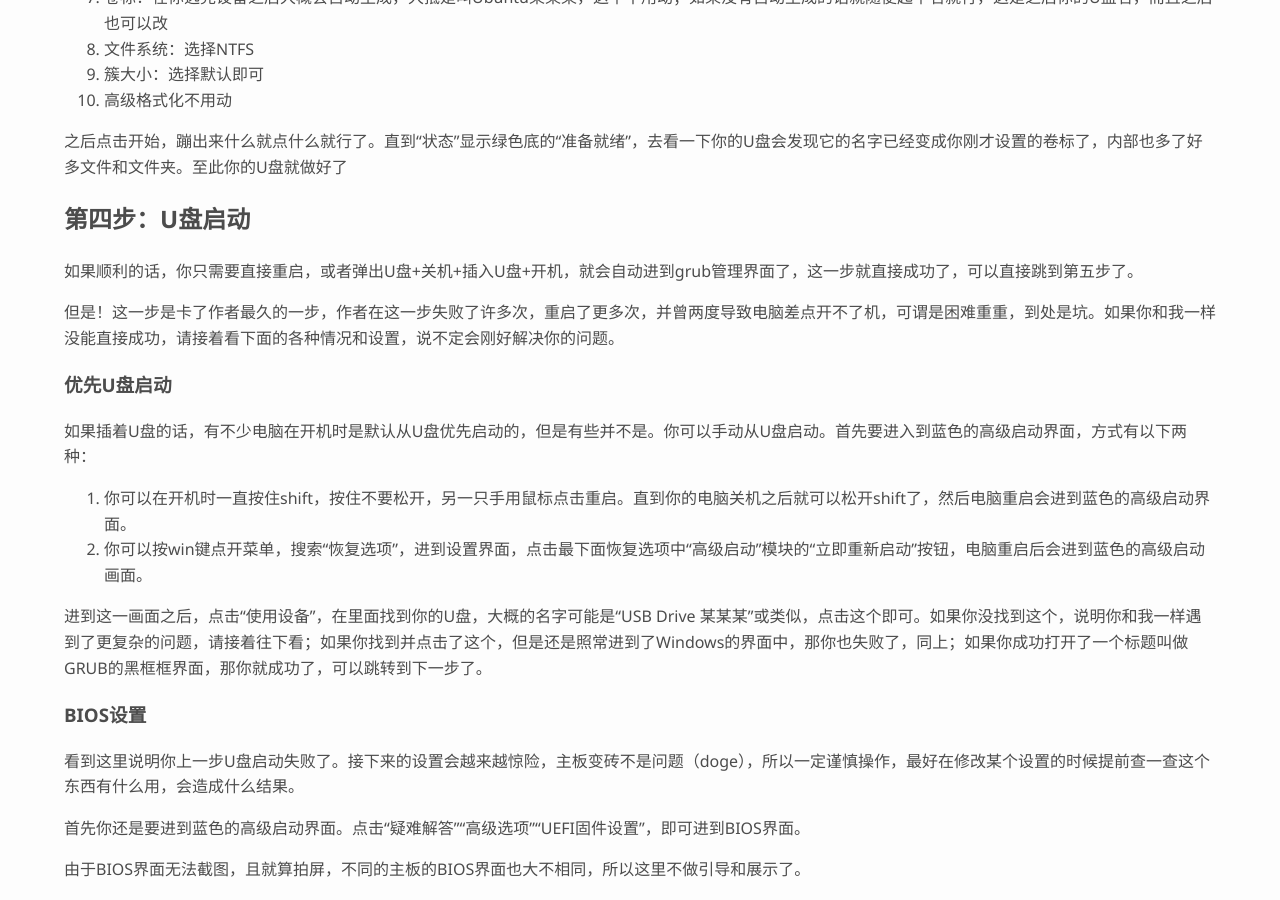
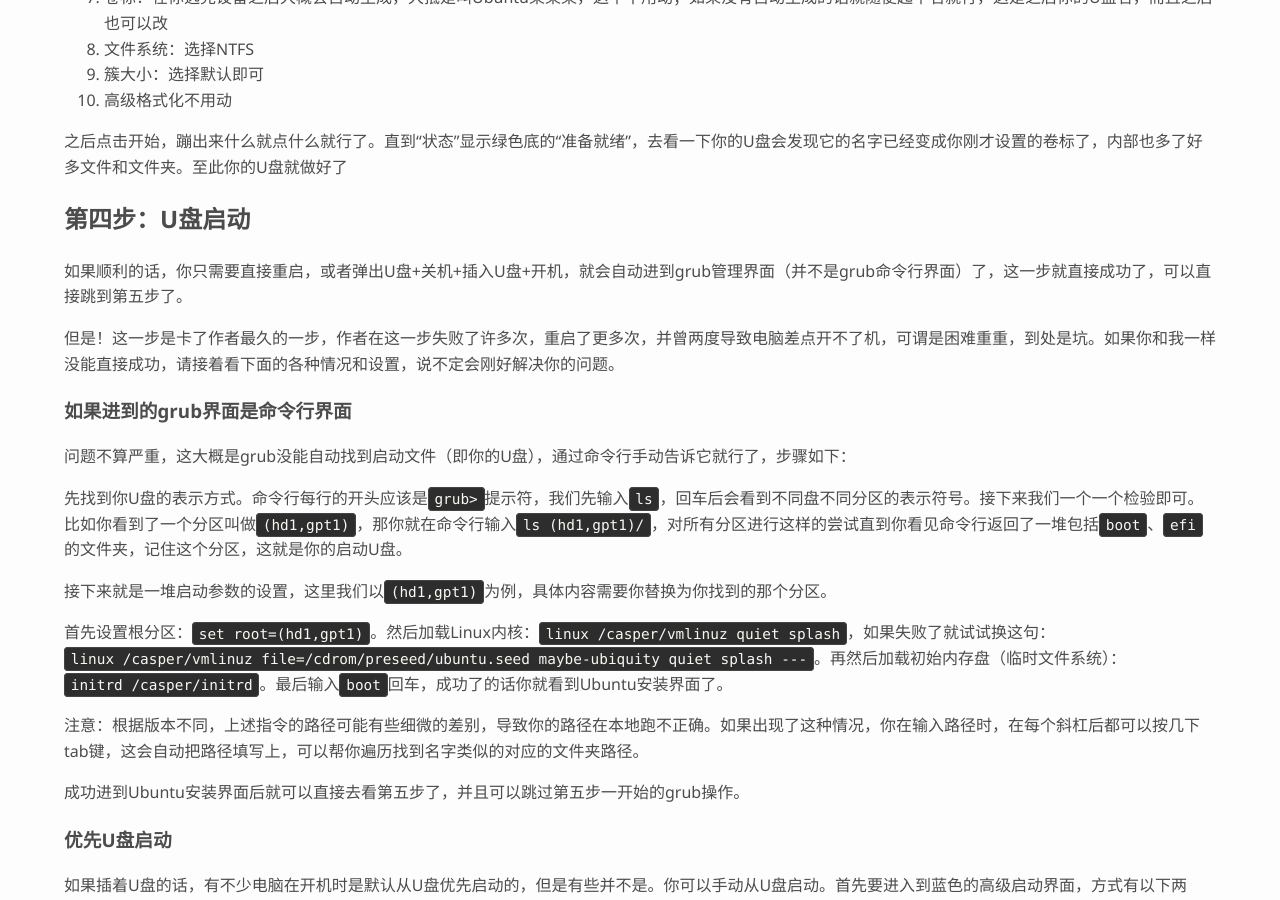
Before and after one commit to kuiningzzzz/kuiningzzzz.github.io, a Jekyll site: the page built from tutorial/ubuntu_two_OS.md, in a window 1280 px wide and 900 px high, scrolled down 3539 px. Built offline with Jekyll 4.4.1, drawn with Linux system fonts in a browser that asks for light colours; comment, search, counter and statistics services are not loaded.

Commit message:
(finish)ubuntu双系统攻略

```diff
--- a/tutorial/ubuntu_two_OS.md
+++ b/tutorial/ubuntu_two_OS.md
@@ -69,9 +69,23 @@ title: 在Windows系统上搭建Ubuntu双系统
 
 ## 第四步：U盘启动
 
-如果顺利的话，你只需要直接重启，或者弹出U盘+关机+插入U盘+开机，就会自动进到grub管理界面了，这一步就直接成功了，可以直接跳到第五步了。
+如果顺利的话，你只需要直接重启，或者弹出U盘+关机+插入U盘+开机，就会自动进到grub管理界面（并不是grub命令行界面）了，这一步就直接成功了，可以直接跳到第五步了。
 
 但是！这一步是卡了作者最久的一步，作者在这一步失败了许多次，重启了更多次，并曾两度导致电脑差点开不了机，可谓是困难重重，到处是坑。如果你和我一样没能直接成功，请接着看下面的各种情况和设置，说不定会刚好解决你的问题。
+
+### 如果进到的grub界面是命令行界面
+
+问题不算严重，这大概是grub没能自动找到启动文件（即你的U盘），通过命令行手动告诉它就行了，步骤如下：
+
+先找到你U盘的表示方式。命令行每行的开头应该是`grub>`提示符，我们先输入`ls`，回车后会看到不同盘不同分区的表示符号。接下来我们一个一个检验即可。比如你看到了一个分区叫做`(hd1,gpt1)`，那你就在命令行输入`ls (hd1,gpt1)/`，对所有分区进行这样的尝试直到你看见命令行返回了一堆包括`boot`、`efi`的文件夹，记住这个分区，这就是你的启动U盘。
+
+接下来就是一堆启动参数的设置，这里我们以`(hd1,gpt1)`为例，具体内容需要你替换为你找到的那个分区。
+
+首先设置根分区：`set root=(hd1,gpt1)`。然后加载Linux内核：`linux /casper/vmlinuz quiet splash`，如果失败了就试试换这句：`linux /casper/vmlinuz file=/cdrom/preseed/ubuntu.seed maybe-ubiquity quiet splash ---`。再然后加载初始内存盘（临时文件系统）：`initrd /casper/initrd`。最后输入`boot`回车，成功了的话你就看到Ubuntu安装界面了。
+
+注意：根据版本不同，上述指令的路径可能有些细微的差别，导致你的路径在本地跑不正确。如果出现了这种情况，你在输入路径时，在每个斜杠后都可以按几下tab键，这会自动把路径填写上，可以帮你遍历找到名字类似的对应的文件夹路径。
+
+成功进到Ubuntu安装界面后就可以直接去看第五步了，并且可以跳过第五步一开始的grub操作。
 
 ### 优先U盘启动
 
```
Also changed, not shown: tutorials.md (+1 -1 lines).
